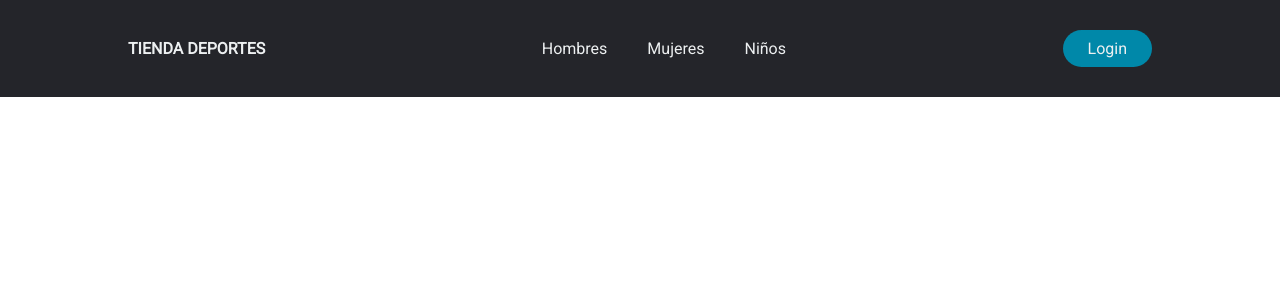
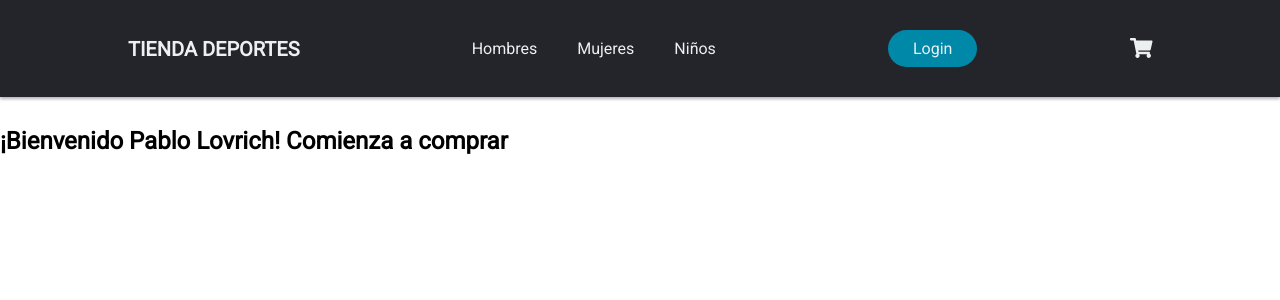
Before and after one commit to pablolovrich/ecommerce-reactjs-lovrich, a React (Create React App) app: page / in a window 1280 px wide. Shown: the top 300 px of the page. Built offline with nearby package versions, Linux system fonts and the light colour scheme.

Commit message:
Desafio clase 4 icono cart y props

```diff
--- a/package.json
+++ b/package.json
@@ -3,6 +3,9 @@
   "version": "0.1.0",
   "private": true,
   "dependencies": {
+    "@fortawesome/fontawesome-svg-core": "^1.2.36",
+    "@fortawesome/free-solid-svg-icons": "^5.15.4",
+    "@fortawesome/react-fontawesome": "^0.1.16",
     "@testing-library/jest-dom": "^5.15.1",
     "@testing-library/react": "^11.2.7",
     "@testing-library/user-event": "^12.8.3",
--- a/src/App.css
+++ b/src/App.css
@@ -6,6 +6,8 @@
     padding: 0;
     font-family: 'Roboto', sans-serif;
 }
+
+/* NAVBAR */
 
 li, a , button, h1 {
     font-size: 16px;
@@ -19,10 +21,13 @@ header {
     justify-content: space-between;
     align-items: center;
     padding: 30px 10%;
+    box-shadow: 0 2px 3px rgba(0,0,0,0.3);
+    margin-bottom: 30px;
 }
 
 .logo {
     cursor: pointer;
+    font-size: 20px;
 }
 
 .nav-links {
@@ -54,3 +59,13 @@ button {
 button:hover {
     background-color: rgba(0,136,169,0.8);
 }
+
+.cartWidget {
+    color: #edf0f1;
+    font-size: 20px;
+    transition: all 0.3s ease 0s;
+}
+
+.cartWidget:hover {
+    color: #0088a9;
+}
--- a/src/App.js
+++ b/src/App.js
@@ -3,12 +3,14 @@ import './App.css';
 
 //COMPONENTS
 import NavBar from './components/NavBar';
+import ItemListContainer from './components/ItemListContainer';
 
 
 function App() {
   return (
     <div className="App">
-      <NavBar/>
+      <NavBar />
+      <ItemListContainer nombre="Pablo" apellido="Lovrich" />
     </div>
   );
 }
--- /dev/null
+++ b/src/components/CartWidget.js
@@ -0,0 +1,13 @@
+import React from 'react'
+import { FontAwesomeIcon } from '@fortawesome/react-fontawesome';
+import { faShoppingCart } from '@fortawesome/free-solid-svg-icons';
+
+function CartWidget() {
+    return (
+        <div>
+            <FontAwesomeIcon icon={faShoppingCart} className="cartWidget" />
+        </div>
+    )
+}
+
+export default CartWidget
--- /dev/null
+++ b/src/components/ItemListContainer.js
@@ -0,0 +1,11 @@
+import React from 'react'
+
+function ItemListContainer({nombre , apellido}) {
+    return (
+        <div>
+            <h2>¡Bienvenido {nombre} {apellido}! Comienza a comprar</h2>
+        </div>
+    )
+}
+
+export default ItemListContainer
--- a/src/components/NavBar.js
+++ b/src/components/NavBar.js
@@ -1,4 +1,5 @@
 import React from "react";
+import CartWidget from "./CartWidget";
 
 
 const NavBar = ()=> {
@@ -13,6 +14,7 @@ const NavBar = ()=> {
                 </ul>
             </nav>
             <a className="cta" href="#"><button>Login</button></a>
+            <CartWidget />
         </header>
     )
 }
```
Also changed, not shown: 1 other file (tests, documents, lock files or other folders).
